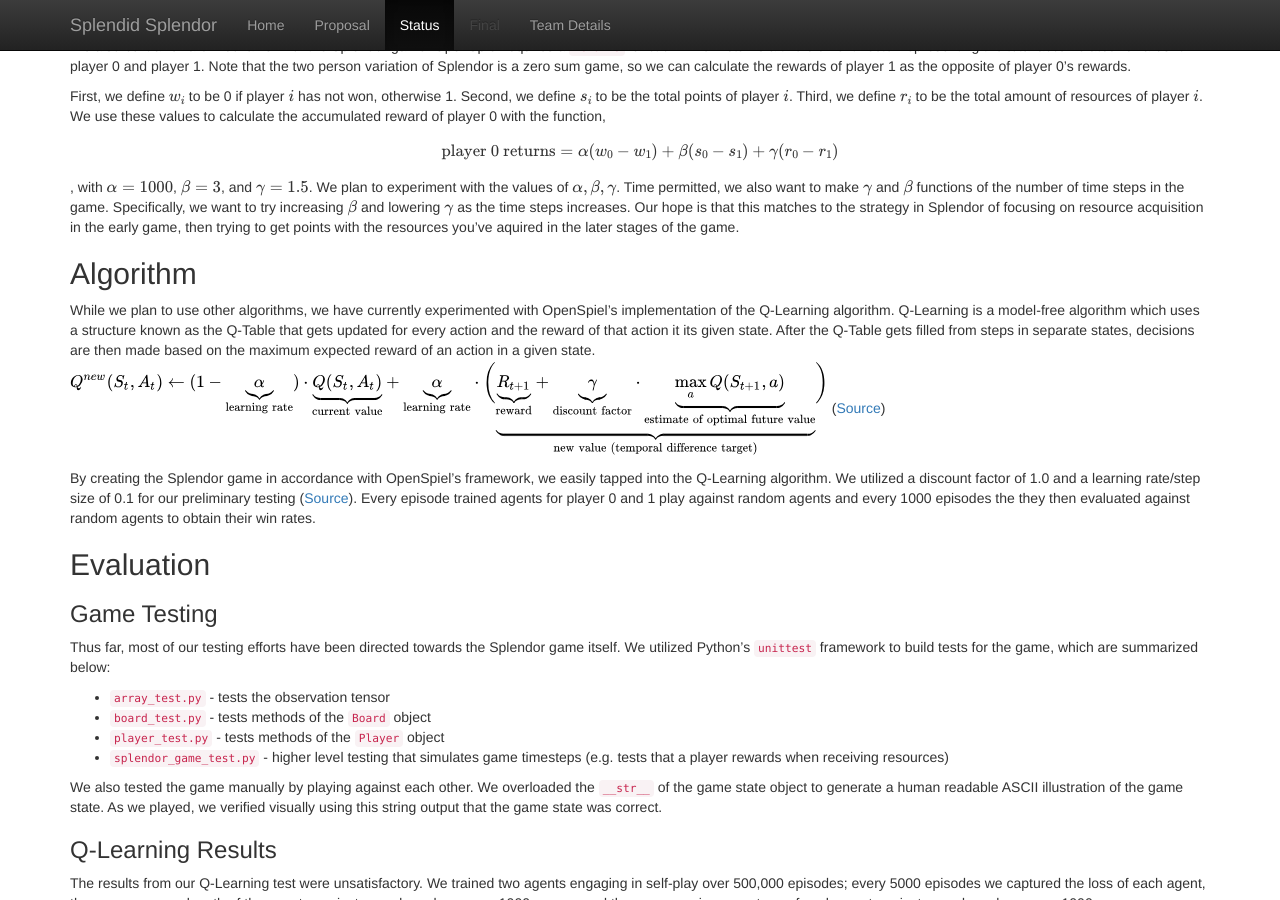
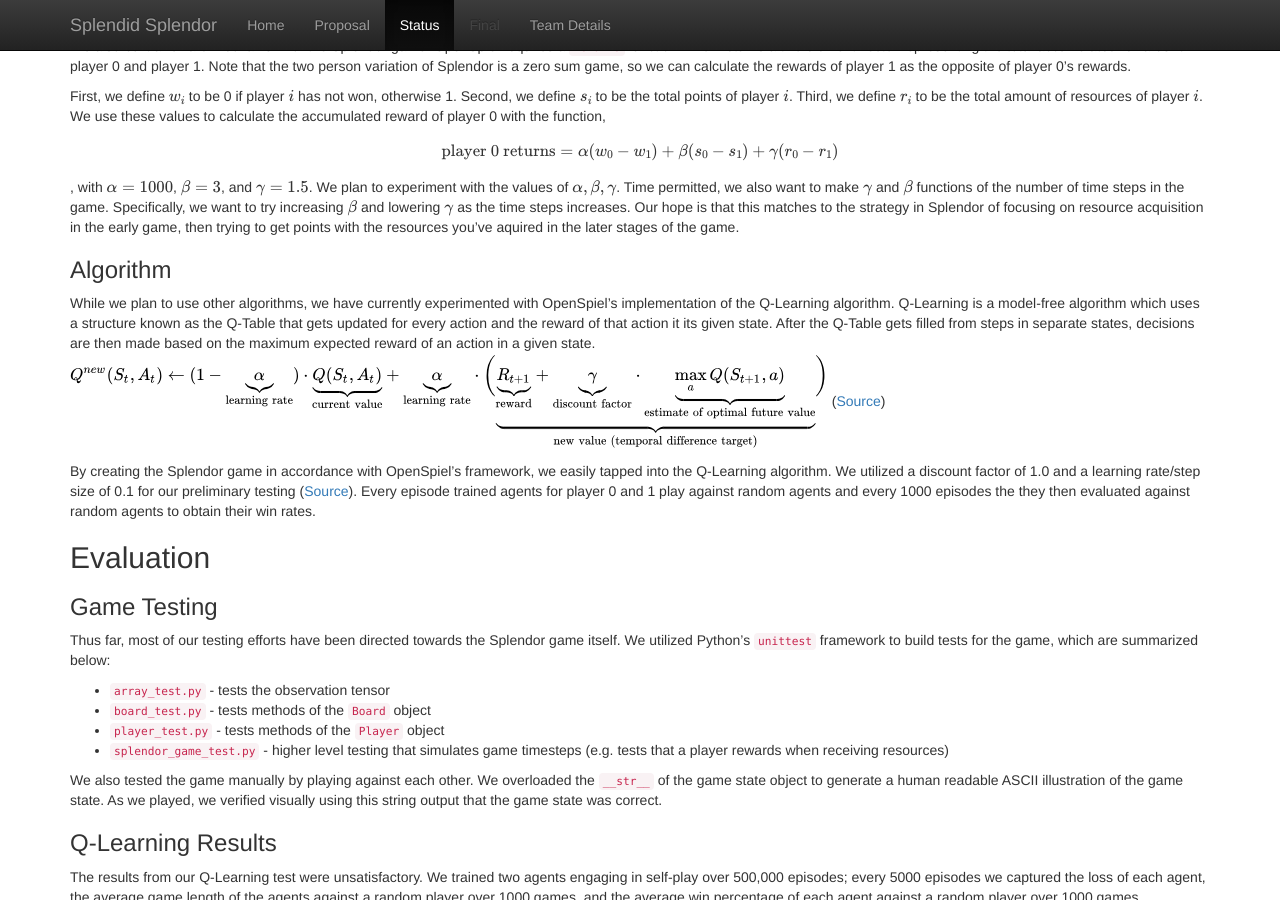
Before and after one commit to Blue0505/SplendidSplendor, a Jekyll site: the page built from docs/status.md, in a window 1280 px wide and 900 px high, scrolled down 1617 px. Built offline with Jekyll 4.4.1, drawn with Linux system fonts in a browser that asks for light colours; formulas are drawn with MathJax 3.

```diff
--- a/docs/status.md
+++ b/docs/status.md
@@ -67,7 +67,7 @@ $$\text{player 0 returns} = \alpha(w_0 - w_1) + \beta(s_0 - s_1) + \gamma(r_0 -
 functions of the number of time steps in the game. Specifically, we want to try increasing $\beta$ and lowering $\gamma$ as the time steps increases. Our hope is that this matches
 to the strategy in Splendor of focusing on resource acquisition in the early game, then trying to get points with the resources you've aquired in the later stages of the game.
 
-## Algorithm
+### Algorithm
 While we plan to use other algorithms, we have currently experimented with OpenSpiel's implementation of the Q-Learning algorithm. Q-Learning is a model-free algorithm which uses a structure known as the Q-Table that gets updated for every action and the reward of that action it its given state. After the Q-Table gets filled from steps in separate states, decisions are then made based on the maximum expected reward of an action in a given state.
 ![Q-Learning Formula](q-learning.svg)
 ([Source](https://en.wikipedia.org/wiki/Q-learning))
@@ -106,7 +106,7 @@ did provide insight in other statistics that we can measure going forward, namel
 * the average number of times that both players have no moves (results in immediate game termination with no clear winner),
 * and the average number of time the first priority deck runs out of cards (results in immediate game termination with no clear winner).
 
-## Qualitative Analysis
+### Qualitative Analysis
 * experiment with humans playing against trained agent (qualitative result)
 TODO
 
```
Also changed, not shown: docs/index.md (+1 -1 lines).
